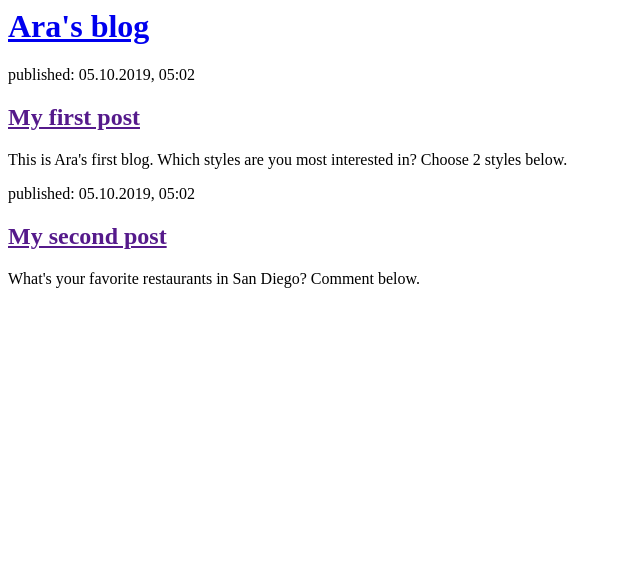
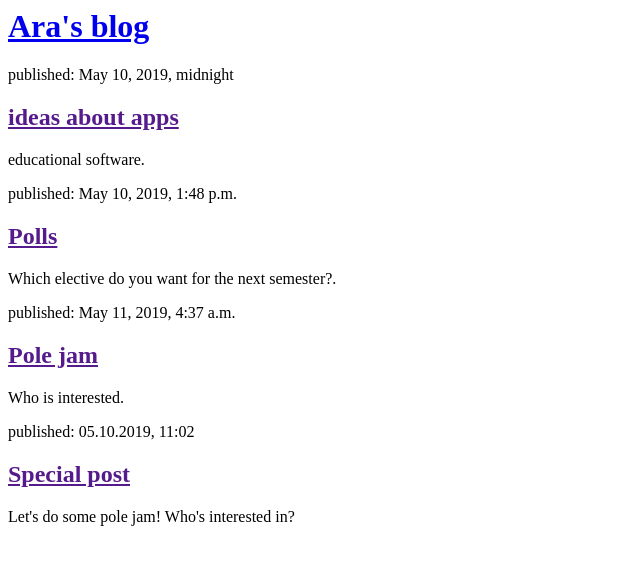
Before and after one commit to arajo-math/my-first-blog, a Django app: page / in a window 1280 px wide. Shown: the top 565 px of the page, without its empty margins (0-640 px from the left). Run offline with Django 3.2, Linux system fonts and the light colour scheme; data comes from the database, SQL or seed files in the repository; both versions use the stored data as it was after the commit.

Commit message:
Modified templates to display posts from database.

```diff
--- a/blog/templates/blog/post_list.html
+++ b/blog/templates/blog/post_list.html
@@ -6,15 +6,19 @@
         <div>
             <h1><a href="/">Ara's blog</a></h1>
         </div>
+
+    {% for post in posts %}
+         <div>
+            <p>published: {{ post.published_date }}</p>
+            <h2><a href="">{{ post.title }}</a></h2>
+            <p>{{ post.text|linebreaksbr }}.</p>
+        </div>
+    {% endfor %}
         <div>
-            <p>published: 05.10.2019, 05:02</p>
-            <h2><a href="">My first post</a></h2>
-            <p>This is Ara's first blog. Which styles are you most interested in? Choose 2 styles below.</p>
+            <p>published: 05.10.2019, 11:02</p>
+            <h2><a href="">Special post</a></h2>
+            <p>Let's do some pole jam! Who's interested in?</p>
         </div>
-        <div>
-            <p>published: 05.10.2019, 05:02</p>
-            <h2><a href="">My second post</a></h2>
-            <p>What's your favorite restaurants in San Diego? Comment below.</p>
-        </div>
+
      </body>
 </html>
--- a/blog/views.py
+++ b/blog/views.py
@@ -1,5 +1,8 @@
 from django.shortcuts import render
+from django.utils import timezone
+from .models import Post
 
 # Create your views here.
 def post_list(request):
-    return render(request, 'blog/post_list.html', {})
+    posts = Post.objects.filter(published_date__lte=timezone.now()).order_by('published_date')
+    return render(request, 'blog/post_list.html', {'posts': posts})
```
Also changed, not shown: db.sqlite3.
